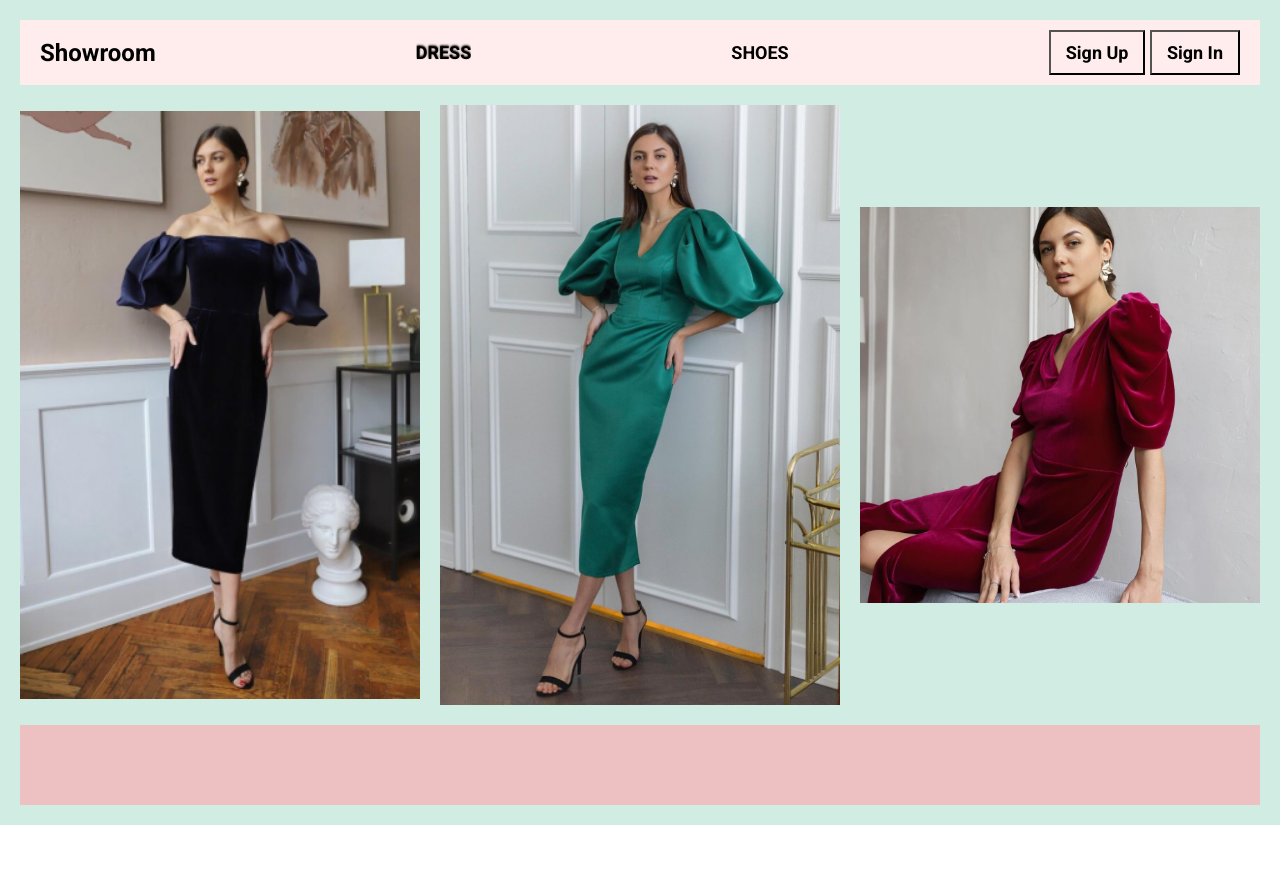
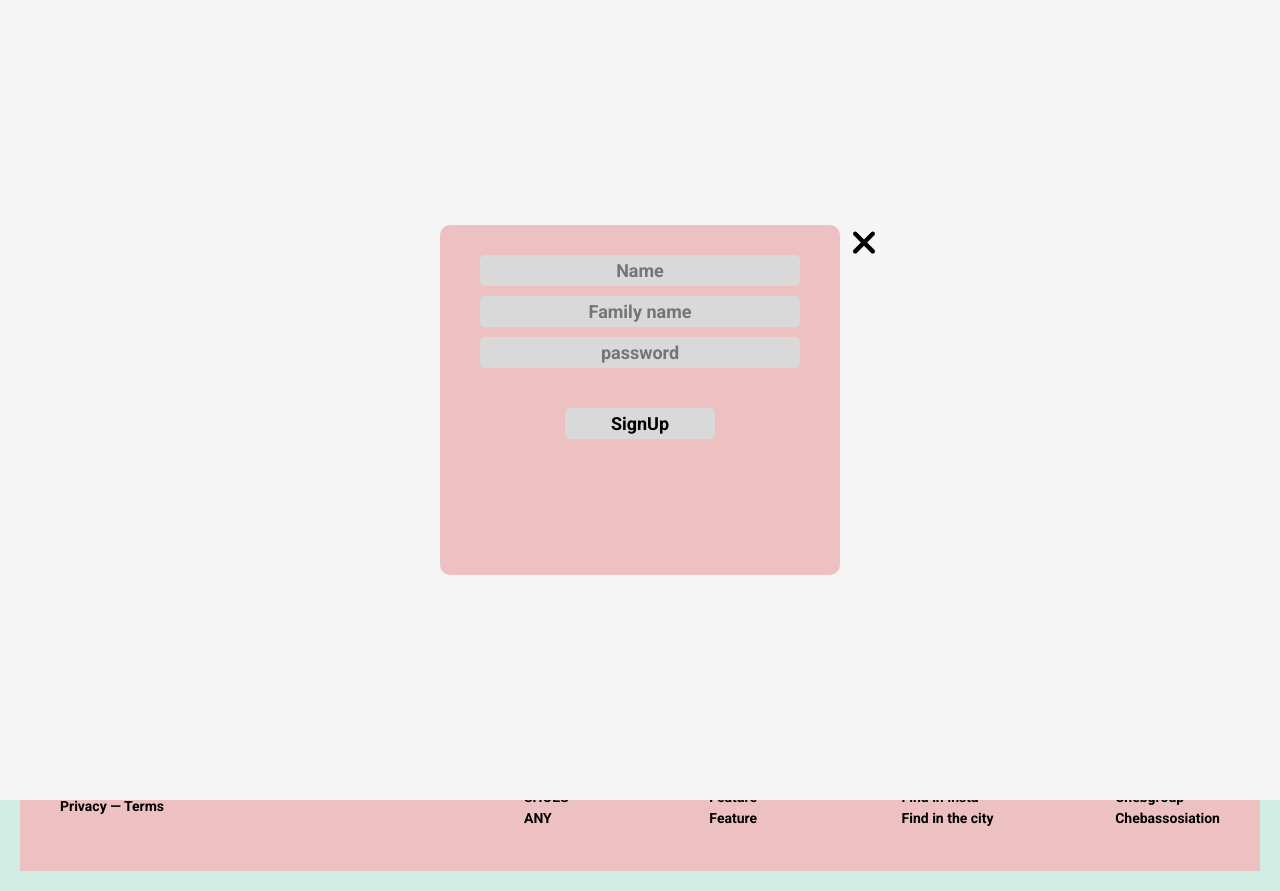
Before and after one commit to andreiokcober/Showroom-authorization, a website built with webpack: page dist/index.html in a window 1280 px wide. Both pictures are taken after a click on the button "Sign Up". Before the commit the page ends 825 px from the top, so only its background shows below. Built offline with nearby package versions, Linux system fonts and the light colour scheme.

Commit message:
fix:development project

```diff
--- a/dist/index.html
+++ b/dist/index.html
@@ -15,6 +15,51 @@
   <script defer src="bundle.js"></script><link href="styles.css" rel="stylesheet"></head>
   <body>
     <div class="desktop-1">
+      <div class="form-SignUp">
+        <div class="form-SignUp-center">
+          <div class="close-form">
+            <svg
+              id="close-svg"
+              xmlns="http://www.w3.org/2000/svg"
+              viewBox="0 0 320 512"
+              width="22px"
+            >
+              <!--! Font Awesome Pro 6.1.2 by @fontawesome - https://fontawesome.com License - https://fontawesome.com/license (Commercial License) Copyright 2022 Fonticons, Inc. -->
+              <path
+                d="M310.6 361.4c12.5 12.5 12.5 32.75 0 45.25C304.4 412.9 296.2 416 288 416s-16.38-3.125-22.62-9.375L160 301.3L54.63 406.6C48.38 412.9 40.19 416 32 416S15.63 412.9 9.375 406.6c-12.5-12.5-12.5-32.75 0-45.25l105.4-105.4L9.375 150.6c-12.5-12.5-12.5-32.75 0-45.25s32.75-12.5 45.25 0L160 210.8l105.4-105.4c12.5-12.5 32.75-12.5 45.25 0s12.5 32.75 0 45.25l-105.4 105.4L310.6 361.4z"
+              />
+            </svg>
+          </div>
+          <form action="" id="create-person">
+            <input
+              type="text"
+              name="name"
+              class="input-sign"
+              placeholder="Name"
+            />
+            <input
+              type="text"
+              name="family"
+              class="input-sign"
+              placeholder="Family name"
+            />
+            <input
+              type="password"
+              name="password"
+              min="10"
+              max="15"
+              class="input-sign"
+              placeholder="password"
+            />
+            <input
+              type="submit"
+              id="input-submit-signUp"
+              class="input-submit"
+              value="SignUp"
+            />
+          </form>
+        </div>
+      </div>
       <div class="desktop-center">
         <header class="header">
           <div class="desktop-title">
@@ -27,24 +72,69 @@
             <a href="#">SHOES</a>
           </div>
           <div class="desktop-authorization">
-            <button type="submit" class="button-aplication">Sign Up</button>
+            <button type="submit" class="button-aplication" id="SignUP">
+              Sign Up
+            </button>
             <button type="submit" class="button-aplication">Sign In</button>
           </div>
         </header>
         <main>
           <div class="main-img">
-            <img
-              src="./src/asset/image 1.png"
-              alt="dress-img"
-              class="dress-img"
-            />
-            <img src="./asset/image 2.png" alt="dress-img" class="dress-img" />
-            <img src="./asset/image 3.png" alt="dress-img" class="dress-img" />
+            <div>
+              <img
+                src="./asset/image 1.png"
+                alt="dress-img"
+                class="dress-img"
+              />
+            </div>
+            <div>
+              <img
+                src="./asset/image 2.png"
+                alt="dress-img"
+                class="dress-img"
+              />
+            </div>
+            <div>
+              <img
+                src="./asset/image 3.png"
+                alt="dress-img"
+                class="dress-img"
+              />
+            </div>
           </div>
         </main>
         <footer class="footer">
-          <div class="footer-left"></div>
-          <div class="footer-right"></div>
+          <div class="footer-left">
+            <h2>Showroom</h2>
+            <p>© 2010 — 2022</p>
+            <p>Privacy — Terms</p>
+          </div>
+          <div class="footer-right">
+            <div class="footer-right-item">
+              <h3>Product</h3>
+              <a href="#" class="footer-link">DRESSES</a>
+              <a href="#" class="footer-link">SHOES</a>
+              <a href="#" class="footer-link">ANY</a>
+            </div>
+            <div class="footer-right-item">
+              <h3>Features</h3>
+              <a href="#" class="footer-link">Feature</a>
+              <a href="#" class="footer-link">Feature</a>
+              <a href="#" class="footer-link">Feature</a>
+            </div>
+            <div class="footer-right-item">
+              <h3>Resources</h3>
+              <a href="#" class="footer-link">Find in VK</a>
+              <a href="#" class="footer-link">Find in Insta</a>
+              <a href="#" class="footer-link">Find in the city</a>
+            </div>
+            <div class="footer-right-item">
+              <h3>Company</h3>
+              <a href="#" class="footer-link">Chebcompany</a>
+              <a href="#" class="footer-link">Chebgroup</a>
+              <a href="#" class="footer-link">Chebassosiation</a>
+            </div>
+          </div>
         </footer>
       </div>
     </div>
--- a/dist/styles.css
+++ b/dist/styles.css
@@ -1,3 +1,131 @@
+/*!*********************************************************************************!*\
+  !*** css ./node_modules/css-loader/dist/cjs.js!./src/styles/main-desktop-1.css ***!
+  \*********************************************************************************/
+.desktop-1 {
+    max-width: 1440px;
+    margin: 0 auto;
+    height: auto;
+    background-color: var(--bg-color);
+    position: relative;
+}
+.desktop-center {
+    padding: var(--offset);
+}
+
+.header {
+    display: flex;
+    justify-content: space-between;
+    align-items: center;
+    background-color: var(--header-color);
+    padding: 10px 20px;
+}
+
+main {
+    padding: var(--offset) 0px;
+}
+
+.main-img {
+    display: flex;
+    justify-content: center;
+    align-items: center;
+    column-gap: 20px;
+}
+
+.footer {
+    background: var(--footer-color);
+    display: flex;
+    justify-content: space-between;
+    align-items: center;
+    padding: 40px 40px;
+    flex-wrap: wrap;
+}
+
+.footer-right {
+    display: flex;
+    justify-content: space-between;
+    align-items: center;
+
+    width: 60%;
+}
+
+.footer-right-item {
+    display: flex;
+    flex-direction: column;
+    flex-wrap: wrap;
+}
+
+.footer-link {
+    font-size: 14px;
+    font-weight: 100;
+    margin-bottom: 5px;
+
+}
+/*!***************************************************************************!*\
+  !*** css ./node_modules/css-loader/dist/cjs.js!./src/styles/formSign.css ***!
+  \***************************************************************************/
+.form-SignUp{
+    position: absolute;
+    width: 100%;
+    height: 100vh;
+    background:var(--body-SignUp);
+    opacity: 1;
+    display: flex;
+    justify-content: center;
+    align-items:center;
+    display:none;
+}
+.form-SignUp-center{
+    width: 400px;
+    height: 350px;
+    background:var(--footer-color);
+    border-radius: 10px;
+    display: flex;
+    flex-direction: column;
+    align-items:center;
+    padding-top: 20px;
+    position: relative;
+
+}
+.input-sign{
+    width: 80%;
+    margin-top: 10px;
+    background:var(--input-sign);
+    border:none;
+    padding: 5px 10px;
+    border-radius: 5px;
+    outline: none;
+    text-align: center;
+}
+.input-submit{
+    width: 150px;
+    margin-top: 40px;
+    background: var(--input-sign);
+    border: none;
+    padding: 5px 10px;
+    border-radius: 5px;
+    outline: none;
+    cursor: pointer;
+}
+.input-submit:hover{
+   background:#B1C6BE;
+
+}
+.close-form{
+    position: absolute;
+    top: 0;
+    right: -35px;
+}
+.close-form{
+    cursor: pointer;
+}
+.close-form:hover{
+    scale: 1.1;
+}
+#create-person{
+text-align: center;
+}
+
+
 /*!******************************************************************!*\
   !*** css ./node_modules/css-loader/dist/cjs.js!./src/styles.css ***!
   \******************************************************************/
@@ -5,20 +133,22 @@
     padding: 0px;
     margin: 0px;
     box-sizing: border-box;
-    overflow: hidden;
     font-family: 'Roboto', sans-serif;
     font-weight: 400;
     transition: all 0.3s;
     font-size: 18px;
 }
 img{
-    width: 100%;
+    max-width: 100%;
 }
 :root {
     --bg-color: #D1EDE3;
     --offset: 20px;
     --link-shadow: rgb(34, 25, 25);
     --header-color: #FFEDED;
+    --footer-color:#EDC1C1;
+    --body-SignUp:#F5F5F5;
+    --input-sign:#D9D9D9;
 }
 a{
     text-decoration: none;
@@ -47,30 +177,15 @@ button{
     background-color:var(--bg-color);
     text-shadow: 0px -1px 2px var(--link-shadow);
 }
-.desktop-1{
-    max-width: 1440px;
-    margin: 0 auto;
-    height: 1524px;;
-    background-color: var(--bg-color);
-}
 h2 {
     font-weight: 700;
     font-size: 24px;
 }
 h3 {
-    font-weight: 400;
+    font-weight: 700;
     font-size: 18px;
+    margin-bottom: 10px;
 }
 p {
     font-size: 14px;
 }
-.desktop-center{
-    padding: var(--offset);
-}
-.header{
-    display: flex;
-    justify-content: space-between;
-    align-items: center;
-    background-color: var(--header-color);
-    padding:10px 20px;
-}
```
Also changed, not shown: dist/bundle.js (+48 -1 lines), dist/asset/xmark-solid.svg (added).
